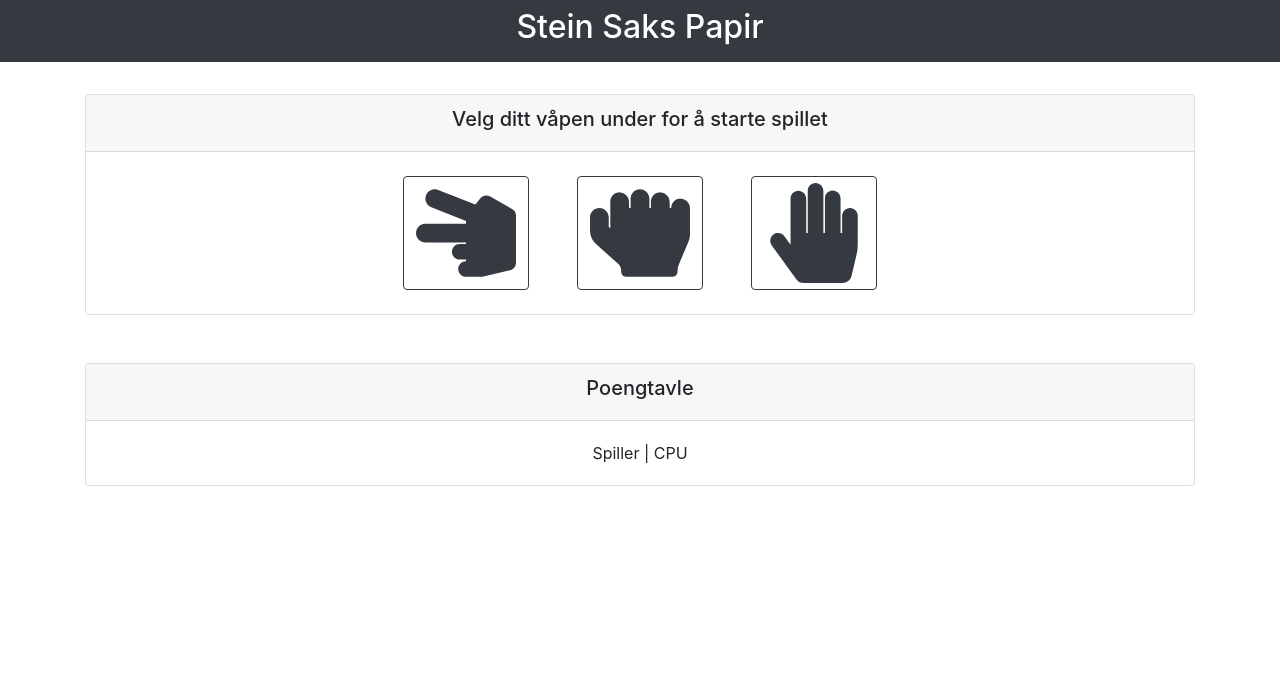
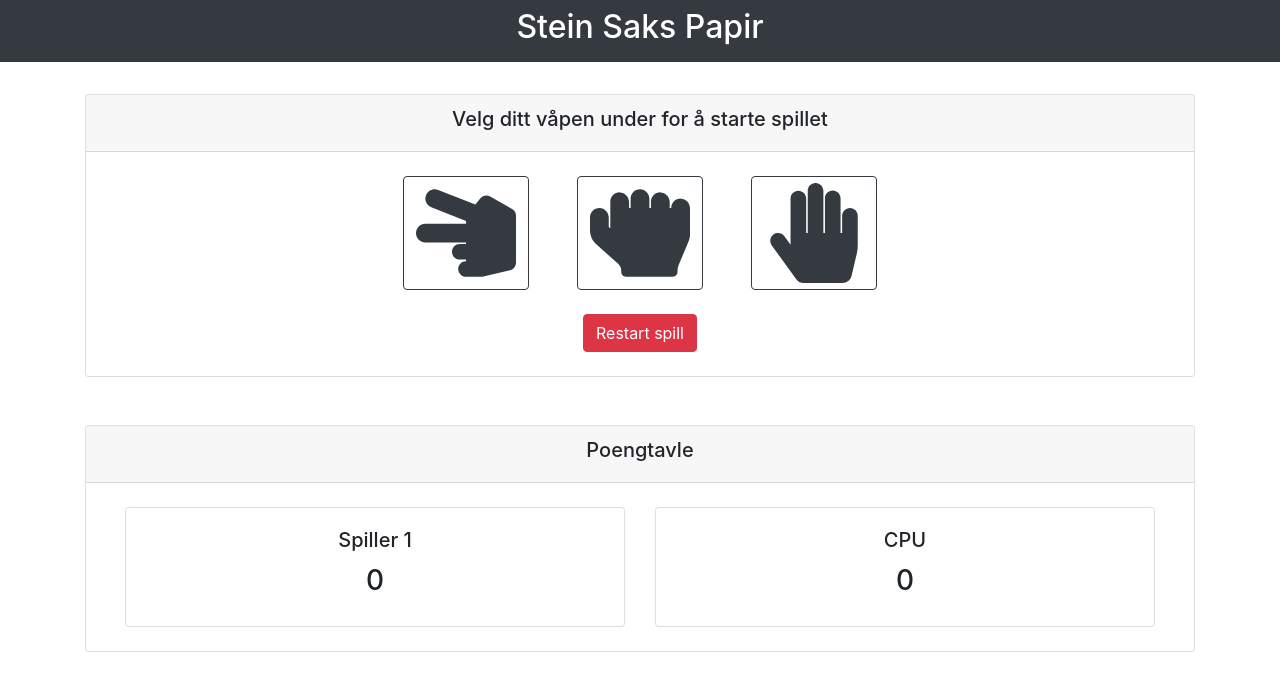
Before and after one commit to w3bdesign/stein-saks-papir, a React (Create React App) app: page / in a window 1280 px wide. Shown: the top 688 px of the page. Built offline with nearby package versions, Linux system fonts and the light colour scheme.

Commit message:
Ferdig med poengtavle design
Vi er ferdig med design av poengtavle og resett knapp

```diff
--- a/src/components/Main/Main.component.tsx
+++ b/src/components/Main/Main.component.tsx
@@ -1,11 +1,12 @@
 import React from 'react';
-import { Card } from 'react-bootstrap';
 
 import Col from 'react-bootstrap/Col';
 import Row from 'react-bootstrap/Row';
+import Card from 'react-bootstrap/Card';
 
 import Scoreboard from './Scoreboard.component';
-import Weapons from './ListWeapons.component';
+import ListWeapons from './ListWeapons.component';
+import ResetGame from './ResetGame.component';
 
 function Main() {
   return (
@@ -18,8 +19,9 @@ function Main() {
           <Card.Header>
             <h5>Velg ditt våpen under for å starte spillet</h5>
           </Card.Header>
-
-          <Weapons />
+          <ListWeapons />
+          <br />
+          <ResetGame />
         </Card>
         <Scoreboard />
       </Col>
--- /dev/null
+++ b/src/components/Main/ResetGame.component.tsx
@@ -0,0 +1,14 @@
+import React from 'react';
+import { Button } from 'react-bootstrap';
+
+function ResetGame() {
+  return (
+    <>
+      <Button variant="danger" className="mt-0 mb-4">
+        Restart spill
+      </Button>
+    </>
+  );
+}
+
+export default ResetGame;
--- a/src/components/Main/Scoreboard.component.tsx
+++ b/src/components/Main/Scoreboard.component.tsx
@@ -1,5 +1,5 @@
 import React from 'react';
-import { Card } from 'react-bootstrap';
+import { Card, CardDeck } from 'react-bootstrap';
 
 function Scoreboard() {
   return (
@@ -8,7 +8,27 @@ function Scoreboard() {
         <Card.Header>
           <h5>Poengtavle</h5>
         </Card.Header>
-        <Card.Body>Spiller | CPU</Card.Body>
+
+        <CardDeck className="m-4">
+          <Card>
+            <Card.Body>
+              <Card.Title><h5>Spiller 1</h5></Card.Title>
+              <Card.Text>
+                <h3>0</h3>
+              </Card.Text>
+            </Card.Body>
+
+          </Card>
+          <Card>
+            <Card.Body>
+              <Card.Title><h5>CPU</h5></Card.Title>
+              <Card.Text>
+                <h3>0</h3>
+              </Card.Text>
+            </Card.Body>
+
+          </Card>
+        </CardDeck>
       </Card>
     </>
   );
```
